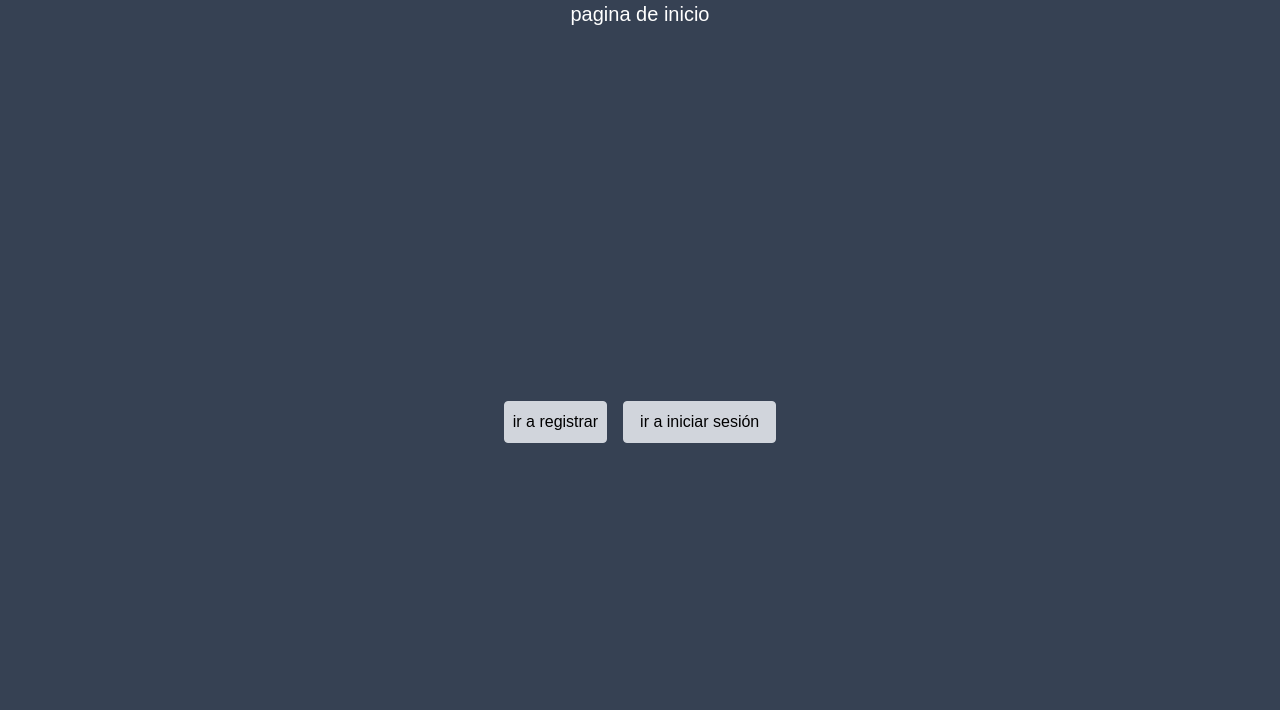
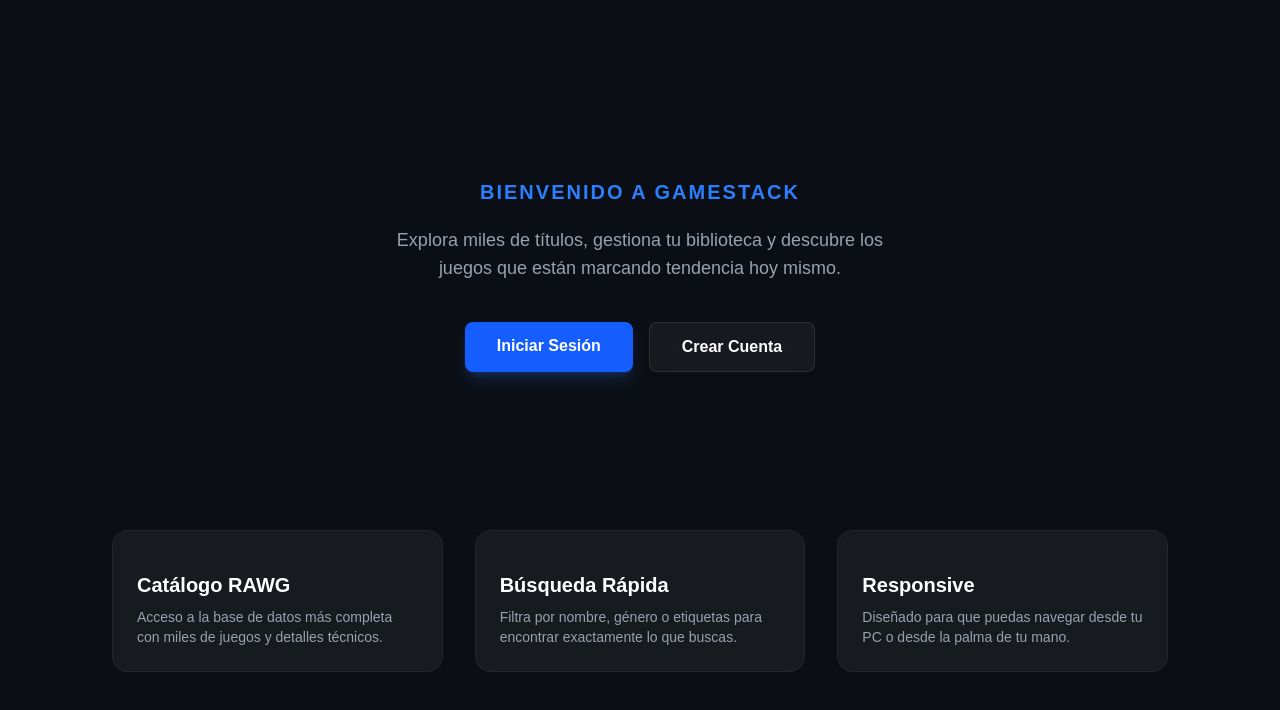
Before and after one commit to omardejesus14-oss/supabase, a Next.js app: page / in a window 1280 px wide. Shown: the top 710 px of the page. Built offline with nearby package versions, Linux system fonts and the light colour scheme.

Commit message:
modicacion de estilos e input

```diff
--- a/src/app/components/custom.jsx
+++ b/src/app/components/custom.jsx
@@ -3,7 +3,7 @@
 import { FaRegEye, FaRegEyeSlash } from "react-icons/fa";
 import {  useState } from "react";
 
-export default function Custom( secure, onchange, placeholder) {
+export default function Custom({secure, onchange, placeholder} ) {
 
     const [mostrar, setMostrar] = useState(false);
 
@@ -21,8 +21,8 @@
 
 
     return (
-        <div className="w-full h-screen flex justify-center items-center bg-gray-200">
-            <input placeholder={placeholder} onChange={(e)=>onchange(e.target.value)} type={mostrar ? "text" : "password"}  />
+        <div className=" flex text-center border border-gray-600 rounded-md py-2 px-2 bg-white focus:outline-none focus:ring-2 focus:ring-blue-500 ">
+            <input  className="bg-transparent outline-none border-none " placeholder={placeholder} onChange={(e)=>onchange(e.target.value)} type={mostrar ? "text" : "password"}  />
 
             {
                 secure ? <div onClick={toggleVisibility} >
--- a/src/app/components/login-form.jsx
+++ b/src/app/components/login-form.jsx
@@ -6,7 +6,7 @@
 import { useRouter } from "next/navigation";
 import Custom from "./custom";
 
-export default function LoginForm(secure) {
+export default function LoginForm() {
 
     const router = useRouter();
 
@@ -44,19 +44,14 @@
         >
             <h2 className="text-xl">Iniciar sesión</h2>
 
-            <input className="text-center border border-gray-600 rounded-md py-2 px-4 bg-white focus:outline-none focus:ring-2 focus:ring-blue-500"
+            <input className=" border border-gray-600 rounded-md py-2 px-4 bg-white focus:outline-none focus:ring-2 focus:ring-blue-500"
                 type="text"
                 placeholder="Ingresa tu email"
                 value={user.email}
                 onChange={(e) => setUser({...user, email: e.target.value})}
             />
-            {/* <input className="text-center border border-gray-600 rounded-md py-2 px-4 bg-white focus:outline-none focus:ring-2 focus:ring-blue-500"
-                type="password"
-                placeholder="Ingresa tu contraseña"
-                value={user.password}
-                onChange={(e) => setUser({...user, password: e.target.value})}
-            /> */}
-            <Custom placeholder={"ingresa tu contraceña"} onChange={(yuca)=>setUser({...user, password:yuca})}
+
+            <Custom placeholder={"ingresa tu contraceña"} onchange={(yuca)=>setUser({...user, password:yuca})}
             secure
             />
 
--- a/src/app/components/pagina.jsx
+++ b/src/app/components/pagina.jsx
@@ -1,6 +1,7 @@
 "use client";
 
 import Link from "next/link";
+import Custom from "./custom";
 
 
 
@@ -8,13 +9,58 @@
 
 
     return (
-        <div className="w-full h-screen flex flex-col bg-gray-700 text-white justify-center items-center gap-4 ">
-            <h1 className="text-xl">pagina de inicio</h1>
-            <div className="flex gap-4 justify-center items-center w-full h-full">
+        <div className="w-full h-screen flex flex-col bg-[#0b0e14] text-white gap-3">
 
-                <Link href="/register" className="bg-gray-300 hover:bg-gray-300 rounded border border-gray-300 w-auto p-2 text-black"> ir a registrar</Link>
-                <Link href="/login" className="bg-gray-300 hover:bg-gray-300 rounded border border-gray-300 w-auto px-4 py-2 text-black"> ir a iniciar sesión</Link>
-            </div>
+            {/* --- HERO SECTION --- */}
+            <main className="flex-1 flex flex-col justify-center items-center px-6 text-center gap-6 mt-20">
+                <div className="space-y-2 flex flex-col gap-3">
+                    <span className="text-blue-500 font-bold uppercase tracking-widest text-xl">
+                        Bienvenido a GameStack
+                    </span>
+
+                    <p className="text-gray-400 max-w-lg mx-auto text-lg">
+                        Explora miles de títulos, gestiona tu biblioteca y descubre los juegos que están marcando tendencia hoy mismo.
+                    </p>
+                </div>
+
+                {/* --- BOTONES --- */}
+                <div className="flex flex-wrap gap-4 justify-center mt-4">
+                    <Link
+                        href="/login"
+                        className="bg-blue-600 hover:bg-blue-700 text-white font-bold px-8 py-3 rounded-lg transition-all transform hover:scale-105 shadow-lg shadow-blue-500/20"
+                    >
+                        Iniciar Sesión
+                    </Link>
+                    <Link
+                        href="/register"
+                        className="bg-white/5 hover:bg-white/10 backdrop-blur-md border border-white/10 text-white font-bold px-8 py-3 rounded-lg transition-all"
+                    >
+                        Crear Cuenta
+                    </Link>
+                </div>
+            </main>
+
+
+            <section className="w-full max-w-6xl mx-auto grid grid-cols-1 md:grid-cols-3 gap-8 p-12 mb-20">
+                <div className="bg-white/5 p-6 rounded-2xl border border-white/5 hover:border-blue-500/50 transition-colors">
+                    <div className="text-3xl mb-4"></div>
+                    <h3 className="text-xl font-bold mb-2">Catálogo RAWG</h3>
+                    <p className="text-gray-400 text-sm">Acceso a la base de datos más completa con miles de juegos y detalles técnicos.</p>
+                </div>
+
+                <div className="bg-white/5 p-6 rounded-2xl border border-white/5 hover:border-blue-500/50 transition-colors">
+                    <div className="text-3xl mb-4"></div>
+                    <h3 className="text-xl font-bold mb-2">Búsqueda Rápida</h3>
+                    <p className="text-gray-400 text-sm">Filtra por nombre, género o etiquetas para encontrar exactamente lo que buscas.</p>
+                </div>
+
+                <div className="bg-white/5 p-6 rounded-2xl border border-white/5 hover:border-blue-500/50 transition-colors">
+                    <div className="text-3xl mb-4"></div>
+                    <h3 className="text-xl font-bold mb-2">Responsive</h3>
+                    <p className="text-gray-400 text-sm">Diseñado para que puedas navegar desde tu PC o desde la palma de tu mano.</p>
+                </div>
+            </section>
+
 
 
         </div>
--- a/src/app/components/register-form.jsx
+++ b/src/app/components/register-form.jsx
@@ -10,6 +10,7 @@
     const [user, setUser] = useState({
         email: "",
         password: "",
+        confirmarpasword:""
     });
 
     const [loading, setLoading] = useState(false);
@@ -38,6 +39,10 @@
        <div className="w-full h-screen flex justify-center items-center bg-gray-100 ">
         <form onSubmit={(e) => {
             e.preventDefault();
+            if (user.password!==user.confirmarpasword){
+                alert("las contraceñas no coinciden")
+                return
+            }
             registrar();
         }}
         className="flex flex-col justify-center items-center gap-4 w-[300px] h-[350px] bg-gray-500 rounded-lg "
@@ -57,6 +62,12 @@
                 value={user.password}
                 onChange={(e) => setUser({...user, password: e.target.value})}
             />
+            <input className="w-[80%] text-center border border-gray-600 rounded-md py-2 px-4 bg-white focus:outline-none focus:ring-2 focus:ring-blue-500"
+                type="password"
+                placeholder="Ingresa tu contraseña"
+                value={user.password}
+                onChange={(e) => setUser({...user, confirmarpasword: e.target.value})}
+            />
             <button  type="submit"
           disabled={loading} className="bg-blue-300 hover:bg-blue-100 text-black| font-bold py-2 px-4 rounded">Registrar</button>
 
```
